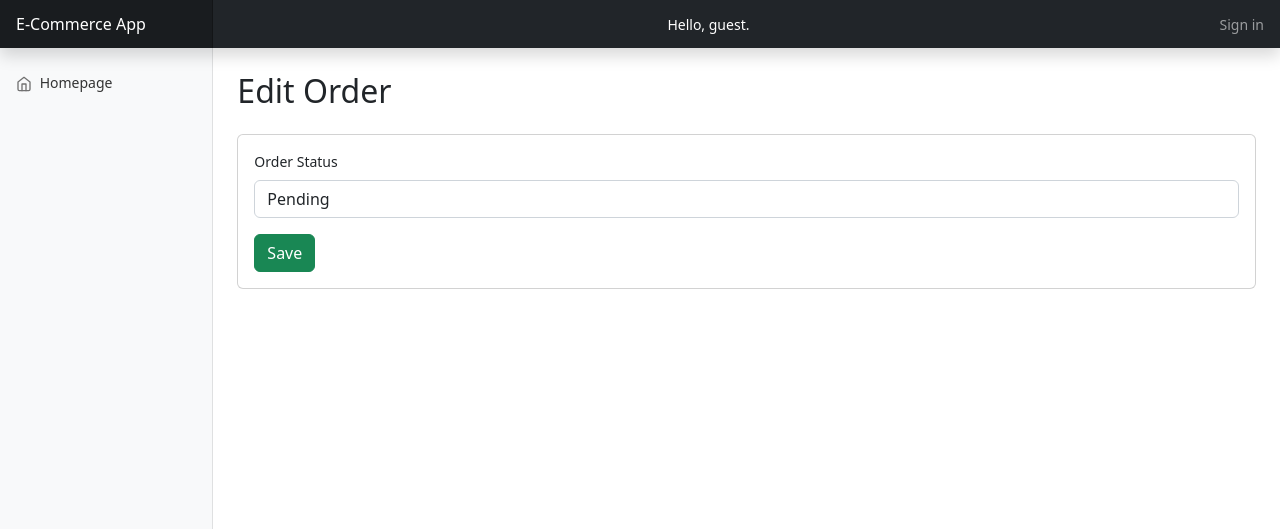
After one commit to kursatcanciger/Symfony-E-Commerce-Project, a Symfony app: template templates/order/edit.html.twig in a window 1280 px wide. The commit adds this page. Shown: the top 529 px of the page. Run offline with Twig, Linux system fonts and the light colour scheme; the template is opened without the code that fills it, so the values that code supplies are empty; some libraries are stand-ins or nearby versions.

Commit message:
Orders page & edit status for admin

```diff
--- /dev/null
+++ b/templates/order/edit.html.twig
@@ -0,0 +1,21 @@
+{% extends 'template.html.twig' %}
+
+{% block content %}
+  <h2>Edit Order</h2>
+  <div class="card mt-4">
+    <div class="card-body">
+      <form method="POST" action="{{ path('app_order_update', { id: order.id }) }}">
+        <div class="mb-3">
+          <label for="status" class="form-label">Order Status</label>
+          <select name="status" id="status" class="form-control">
+            <option {{ order.status == 'Pending' ? 'selected' : '' }}>Pending</option>
+            <option {{ order.status == 'Approved' ? 'selected' : '' }}>Approved</option>
+            <option {{ order.status == 'Completed' ? 'selected' : '' }}>Completed</option>
+            <option {{ order.status == 'Cancelled' ? 'selected' : '' }}>Cancelled</option>
+          </select>
+        </div>
+        <button type="submit" class="btn btn-success">Save</button>
+      </form>
+    </div>
+  </div>
+{% endblock %}
```
Also changed, not shown: src/Controller/OrderController.php (+22 -0 lines), templates/order/index.html.twig (+11 -3 lines).
